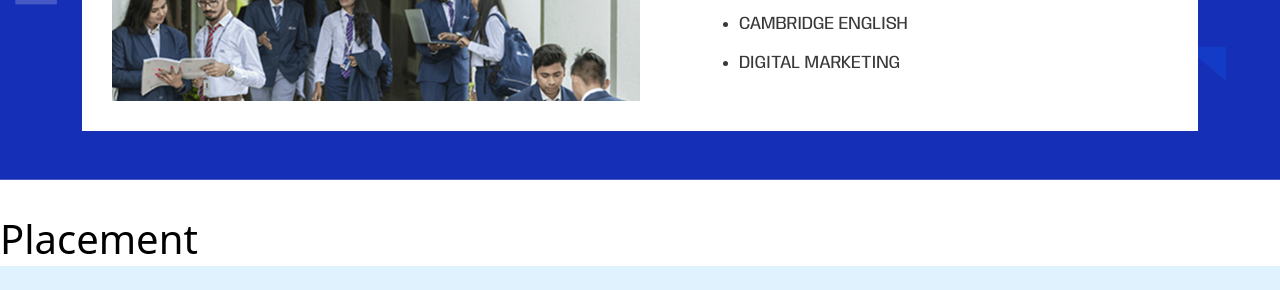
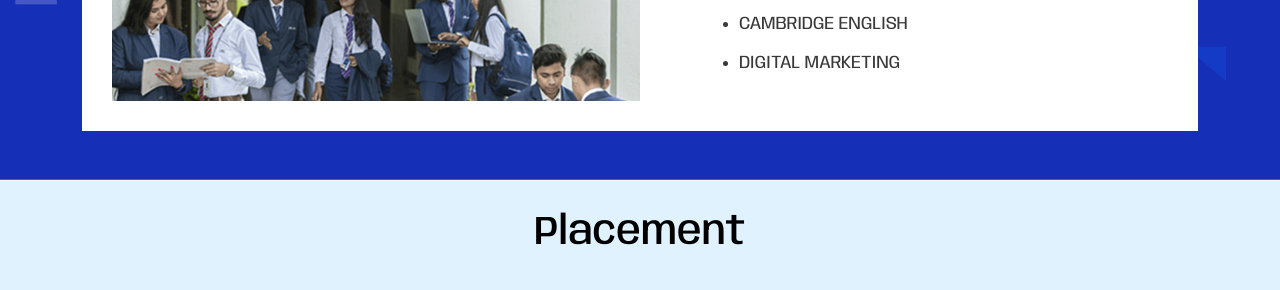
Before and after one commit to Ajithkumarselvam01/Rey_integrated_collage, a plain HTML site: page index.html in a window 1280 px wide. Shown: the part 4501-4791 px from the top of the page. Drawn offline with Linux system fonts and the light colour scheme.

Commit message:
Update style.css

```diff
--- a/css/style.css
+++ b/css/style.css
@@ -1032,13 +1032,20 @@ ul.nav {
 }
 
   .logo-slider {
-    background: #E1F2FF;
     padding: 30px;
+}
+.logo_sec h2 {
+  font-size: 40px;
+  line-height: 45px;
+  margin-bottom: 40px;
+  font-family: 'Anybody-medium';
+  text-align: center;
 }
 .logo-item {
   text-align: center;
 }
 section.logo_sec {
+  background: #E1F2FF;
   padding: 30px 0;
 }
 .logo-item img {
```
